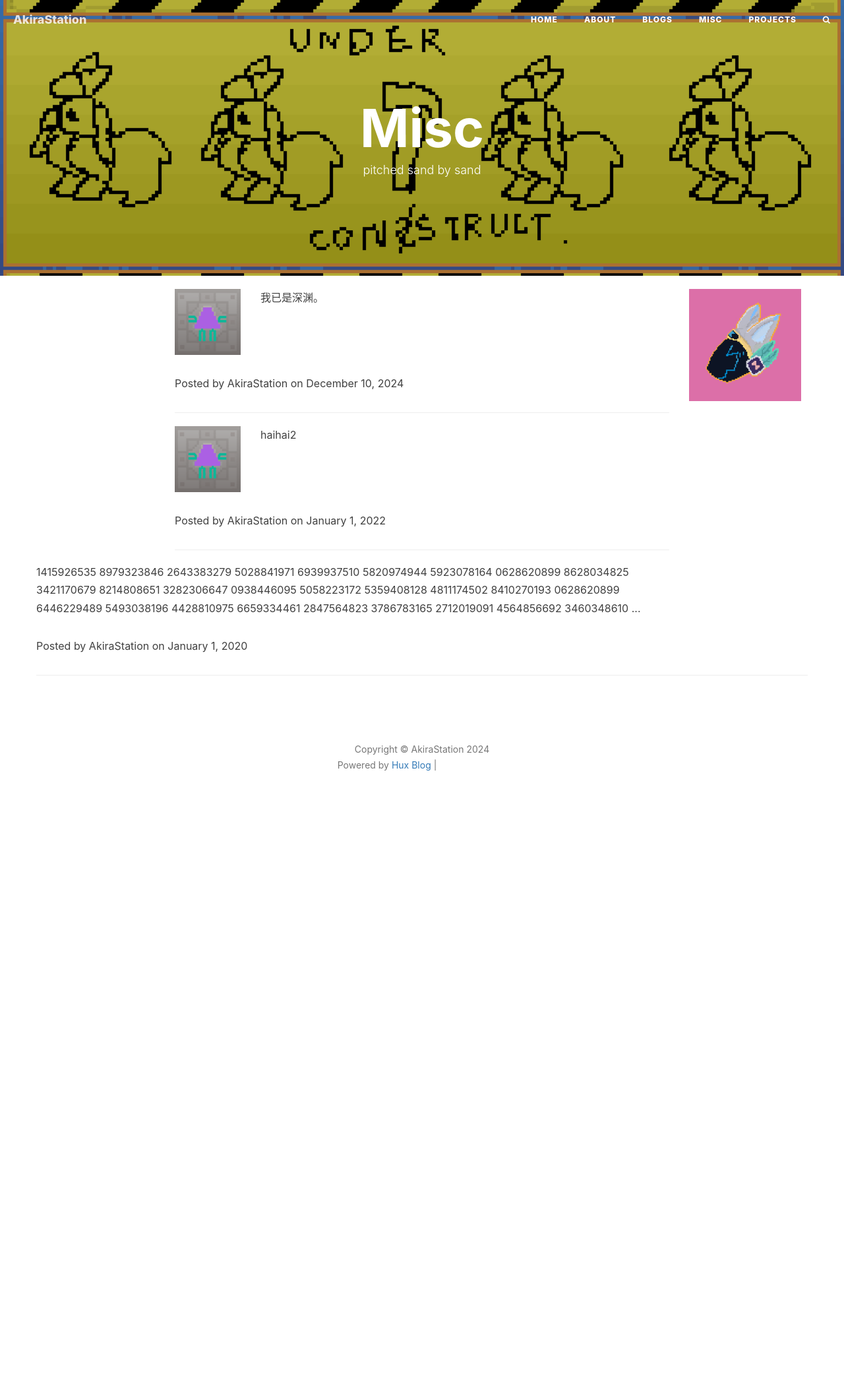
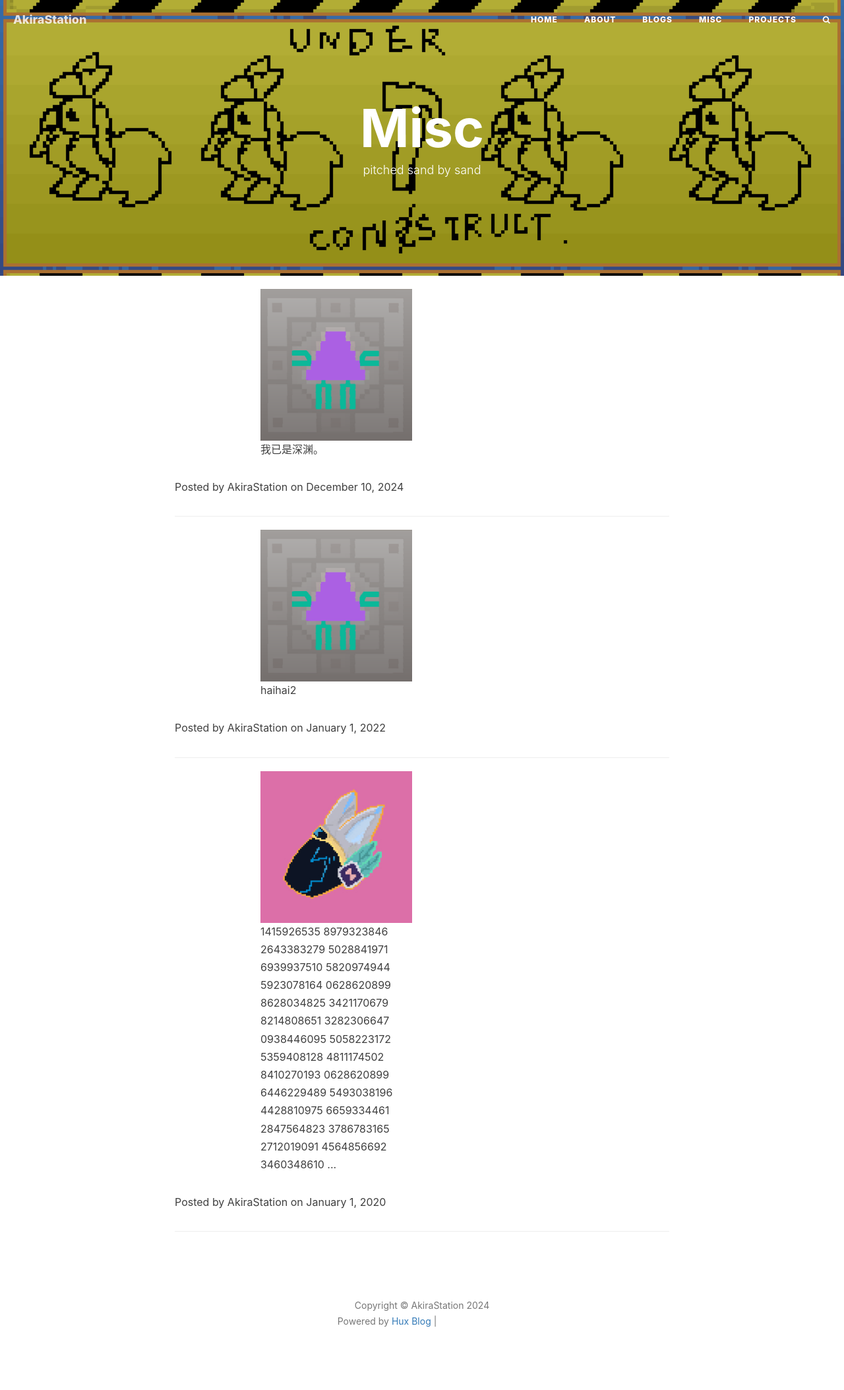
Before and after one commit to AkiraStation/AkiraStation.github.io, a Jekyll site: the page built from misc.html, in a window 1280 px wide. Shown: the whole page at 66% size. Built offline with Jekyll 4.4.1, drawn with Linux system fonts in a browser that asks for light colours; nearby versions of some CDN libraries; comment, search, counter and statistics services are not loaded; before the commit the page ends 1264 px from its top, so only the background shows below that; grey boxes are pictures that could not be loaded.

Commit message:
Update misc.html

```diff
--- a/misc.html
+++ b/misc.html
@@ -21,18 +21,18 @@ header-mask: 0.3
           <div class="misc-preview item">
             <a href="{{ _miscky.url | prepend: site.baseurl }}">
               <div class="row">
-                <div class="col-lg-2">
+                <div class="col-lg-4 col-lg-offset-2 col-md-12 col-md-offset-1">
                   {%- if _miscky.side-img -%}
                     <img src="{{ site.baseurl }}/img/miscfaces/{{ _miscky.side-img }}" class="img-fluid" style="max-width: 100%; height: auto;">
                     {% else %}
                     <img src="{{ site.baseurl }}/img/miscfaces/colins-prototype.png" class="img-fluid" style="max-width: 100%; height: auto;">
                   {%- endif -%}
-                </div>
-                <div class="col-lg-10">
+
+
                   <div class="misc-content-preview">
                     {{ _miscky.content | strip_html | truncate:300 }}
                   </div>
-                </div>
+
               </div>
             </a>
           </div>
```
